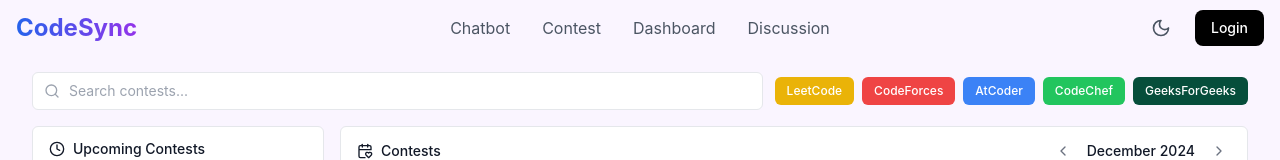
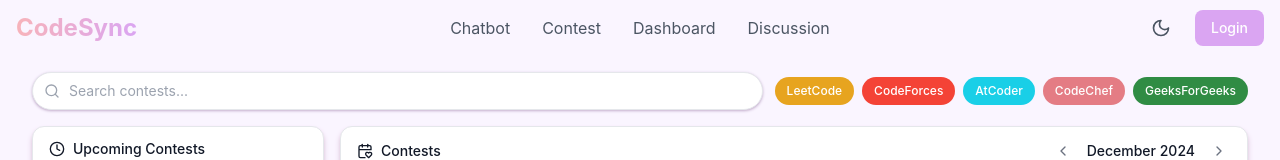
Before and after one commit to kavya-r30/Anti-Kaleshi-Inheritance, a React (Create React App) app in the folder react-app/: page /contest-tracker in a window 1280 px wide. Shown: the top 160 px of the page. Built offline with nearby package versions, Linux system fonts and the light colour scheme; no server answers.

Commit message:
Changed colors round-r shadow

```diff
--- a/react-app/src/components/ContestTracker.js
+++ b/react-app/src/components/ContestTracker.js
@@ -52,22 +52,22 @@ const ContestCalendar = () => {
 
   const getPlatformColor = (platform) => {
     const colors = {
-      'leetcode': 'bg-yellow-500',
-      'codeforces': 'bg-red-500',
-      'atcoder': 'bg-blue-500',
-      'codechef': 'bg-green-500',
-      'geeksforgeeks': 'bg-emerald-900'
+      'leetcode': 'bg-[#e7a41f]',
+      'codeforces': 'bg-[#f44336]',
+      'atcoder': 'bg-[#19cfe7]',
+      'codechef': 'bg-[#e47c84]',
+      'geeksforgeeks': 'bg-[#308c44]'
     };
     return colors[platform.toLowerCase()] || 'bg-gray-500';
   };
 
   const getPlaformBorderColor = (platform) => {
     const colors = {
-      'leetcode': 'border-yellow-500',
-      'codeforces': 'border-red-500',
-      'atcoder': 'border-blue-500',
-      'codechef': 'border-green-500',
-      'geeksforgeeks': 'border-emerald-900'
+      'leetcode': 'border-[#e7a41f]',
+      'codeforces': 'border-[#f44336]',
+      'atcoder': 'border-[#19cfe7]',
+      'codechef': 'border-[#e47c84]',
+      'geeksforgeeks': 'border-[#308c44]'
     };
     return colors[platform.toLowerCase()] || 'border-purple-200'
   }
@@ -140,7 +140,7 @@ const ContestCalendar = () => {
               placeholder="Search contests..."
               value={searchTerm}
               onChange={(e) => setSearchTerm(e.target.value)}
-              className="w-full pl-9 pr-4 py-2 rounded-md border border-gray-200 text-sm focus:outline-none focus:ring-2 focus:ring-blue-500 focus:border-transparent"
+              className="w-full pl-9 pr-4 py-2 rounded-3xl shadow shadow-[#C9B5D1] border border-gray-200 text-sm focus:outline-none focus:ring-2 focus:ring-blue-500 focus:border-transparent"
             />
           </div>
           <div className="flex flex-wrap gap-2">
@@ -148,7 +148,7 @@ const ContestCalendar = () => {
               <button
                 key={platform.id}
                 onClick={() => togglePlatform(platform.id)}
-                className={`px-3 py-1.5 rounded-md text-xs font-medium transition-colors ${
+                className={`px-3 py-1.5 rounded-3xl text-xs font-medium transition-colors ${
                   selectedPlatforms[platform.id]
                     ? `${getPlatformColor(platform.id)} text-white`
                     : 'bg-gray-100 text-gray-600 hover:bg-gray-200'
@@ -163,14 +163,14 @@ const ContestCalendar = () => {
         <div className="grid grid-cols-1 lg:grid-cols-12 gap-4">
           {/* Upcoming Contests */}
           <div className="lg:col-span-3">
-            <div className="bg-white border border-gray-200 rounded-md h-[800px]">
+            <div className="bg-white border border-gray-200 rounded-xl shadow-md shadow-[#d6b9d0] h-[800px]">
               <div className="px-4 py-3 border-b border-gray-200">
                 <h2 className="text-sm font-medium text-gray-900 flex items-center gap-2">
                   <Clock className="w-4 h-4" />
                   Upcoming Contests
                 </h2>
               </div>
-              <div className="overflow-auto h-[calc(100%-3rem)]">
+              <div className="overflow-auto h-[calc(100%-3rem)] pr-2" style={{scrollbarWidth: '3px'}}>
                 {loading ? (
                   <div className="flex justify-center p-8">
                     <div className="animate-spin rounded-full h-6 w-6 border-b-2 border-blue-500"></div>
@@ -186,7 +186,7 @@ const ContestCalendar = () => {
                         className="block p-3 hover:bg-gray-50 transition-colors"
                       >
                         <div className="flex items-start gap-3">
-                          <div className={`border-2 ${getPlaformBorderColor(contest.platform)} w-16 h-16 rounded-md flex items-center justify-center text-white text-xs font-medium p-2`}>
+                          <div className={`w-14 h-14 flex items-center justify-center text-white text-xs font-medium p-2`}>
                             <img
                               src={platformLogos[contest.platform.toLowerCase()]}
                               alt={`${contest.platform} logo`}
@@ -218,7 +218,7 @@ const ContestCalendar = () => {
 
           {/* Calendar Section */}
           <div className="lg:col-span-9">
-            <div className="bg-white border border-gray-200 rounded-md">
+            <div className="bg-white border border-gray-200 rounded-xl shadow-md shadow-[#d6b9d0]">
               <div className="px-4 py-3 border-b border-gray-200 flex justify-between items-center">
                 <h2 className="text-sm font-medium text-gray-900 flex items-center gap-2">
                   <CalendarHeart className="w-4 h-4" />
--- a/react-app/src/components/Navbar.js
+++ b/react-app/src/components/Navbar.js
@@ -1,6 +1,6 @@
 import React, { useState, useEffect } from 'react';
 import { Sun, Moon } from 'lucide-react';
-import { Link } from 'react-router-dom';  // Import Link from react-router-dom
+import { Link } from 'react-router-dom';
 
 const Navbar = () => {
   const [scrolled, setScrolled] = useState(false);
@@ -33,13 +33,13 @@ const Navbar = () => {
             {/* Logo */}
             <div className="w-32 flex">
               <Link to="/" className="text-2xl font-bold">
-                <span className="bg-gradient-to-r from-blue-600 to-purple-600 bg-clip-text text-transparent">
+                <span className="bg-gradient-to-r from-[#f7b3ba] to-[#daa5f2] bg-clip-text text-transparent">
                   CodeSync
                 </span>
               </Link>
             </div>
 
-            {/* Center Navigation - Fixed width container */}
+            {/* Center Navigation */}
             <div className="flex-1 flex justify-center">
               <div className="flex space-x-8">
                 <Link to="/chatbot" className="text-gray-600 dark:text-gray-300 hover:text-blue-600 dark:hover:text-blue-400 transition-colors">
@@ -57,7 +57,7 @@ const Navbar = () => {
               </div>
             </div>
 
-            {/* Right Side Items - Fixed width container */}
+            {/* Right Side Items */}
             <div className="w-32 flex items-center justify-end space-x-4">
               <button
                 onClick={() => setIsDark(!isDark)}
@@ -68,7 +68,7 @@ const Navbar = () => {
 
               <Link
                 to="/login"
-                className={`px-4 py-2 rounded-lg bg-black dark:bg-white text-white dark:text-black font-medium hover:bg-gray-800 dark:hover:bg-gray-100 transition-colors ${
+                className={`px-4 py-2 rounded-lg bg-[#daa5f2] dark:bg-white text-white dark:text-black font-medium hover:bg-gray-800 dark:hover:bg-gray-100 transition-colors ${
                   // scrolled ? 'text-sm' : 'text-base'
                   scrolled ? 'text-sm' : 'text-sm'
                 }`}
```
